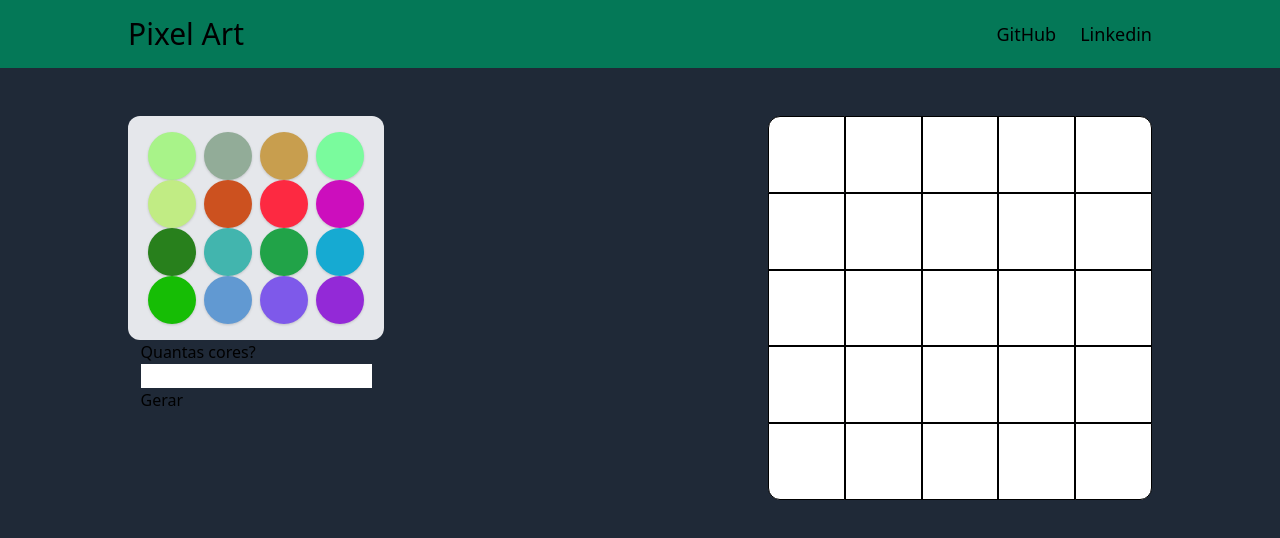
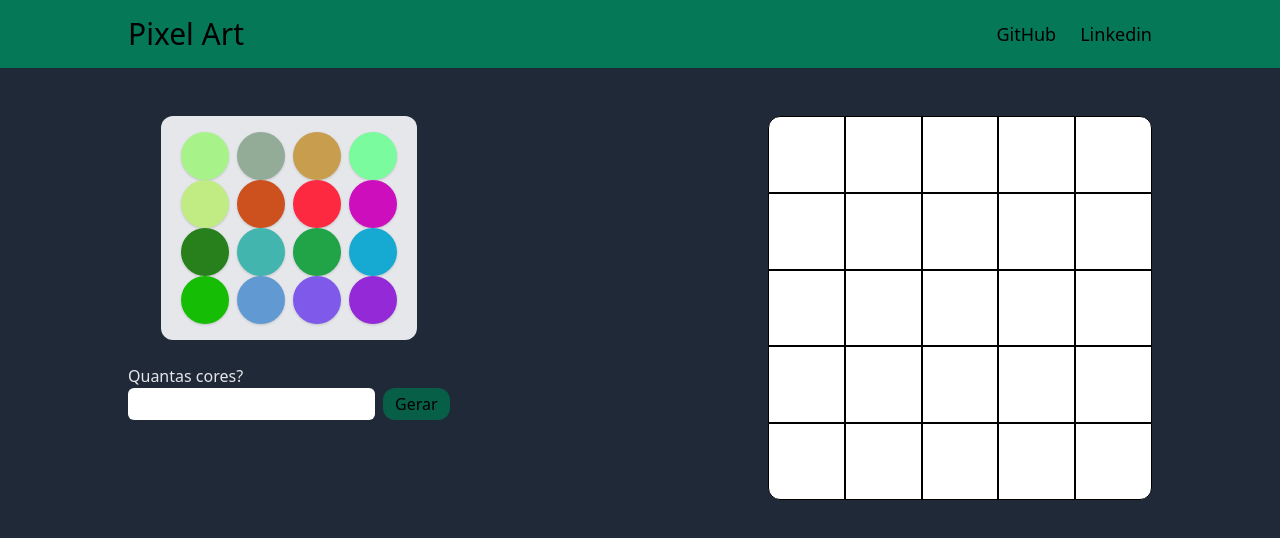
Before and after one commit to gabrielh-silvestre/pixel-art, a React (Create React App) app: page / in a window 1280 px wide. Shown: the top 538 px of the page. Built offline with nearby package versions, Linux system fonts and the light colour scheme.

Commit message:
style(PalleteSettings): customize label input and button

```diff
--- a/src/components/PalleteSettings.tsx
+++ b/src/components/PalleteSettings.tsx
@@ -10,18 +10,27 @@ export default function PalleteSettings() {
   };
 
   return (
-    <div>
-      <label htmlFor="many-colors-input" className="flex flex-col">
+    <div className="flex items-end">
+      <label
+        htmlFor="many-colors-input"
+        className="mt-6 flex flex-col text-gray-200"
+      >
         Quantas cores?
         <input
           type="number"
           id="many-colors-input"
+          className="h-8 pl-4 rounded-md text-black"
           onChange={({ target: { value } }) => {
             setManyColors(Number.parseInt(value, 10));
           }}
         />
       </label>
-      <button type="button" onClick={handleNewColorQuantity}>
+
+      <button
+        type="button"
+        className="ml-2 py-1 px-3 bg-green-800 rounded-xl"
+        onClick={handleNewColorQuantity}
+      >
         Gerar
       </button>
     </div>
```
